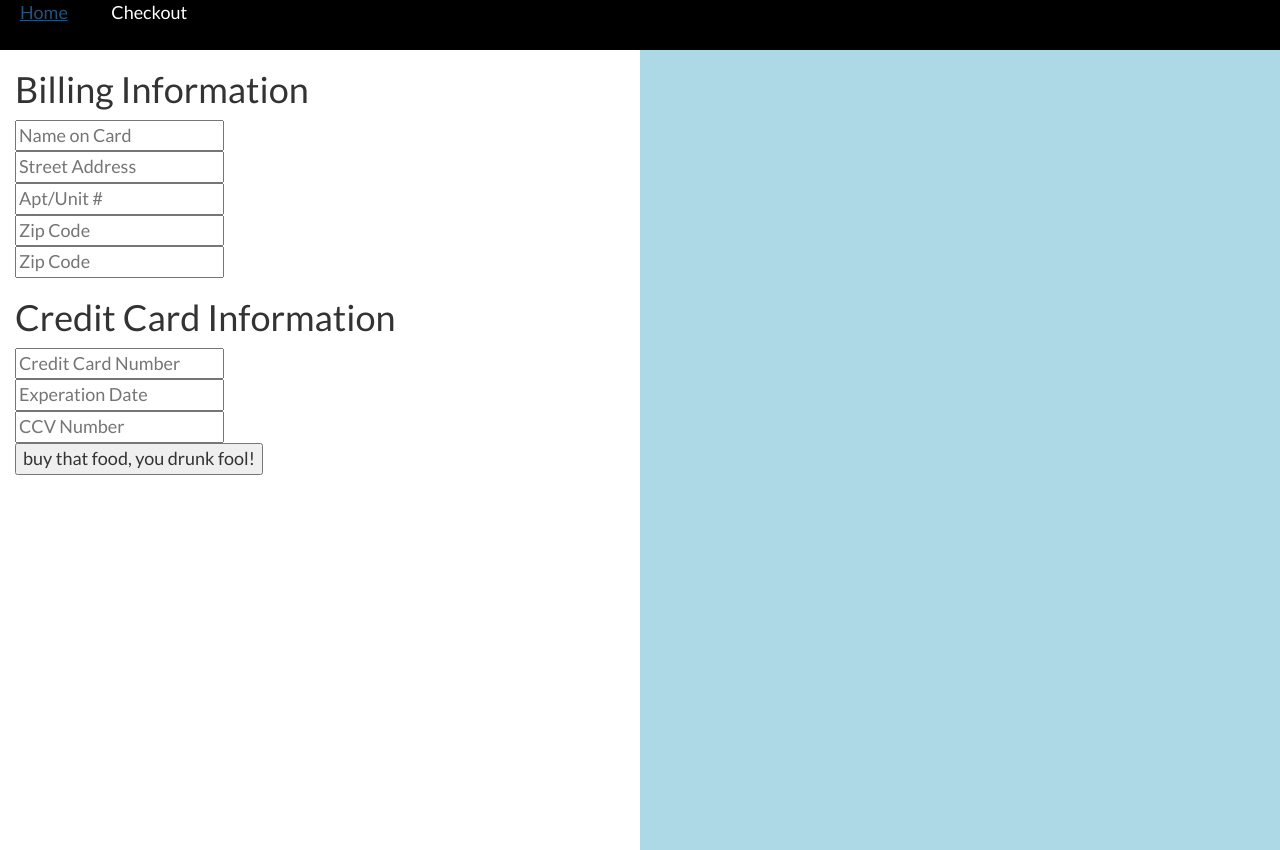
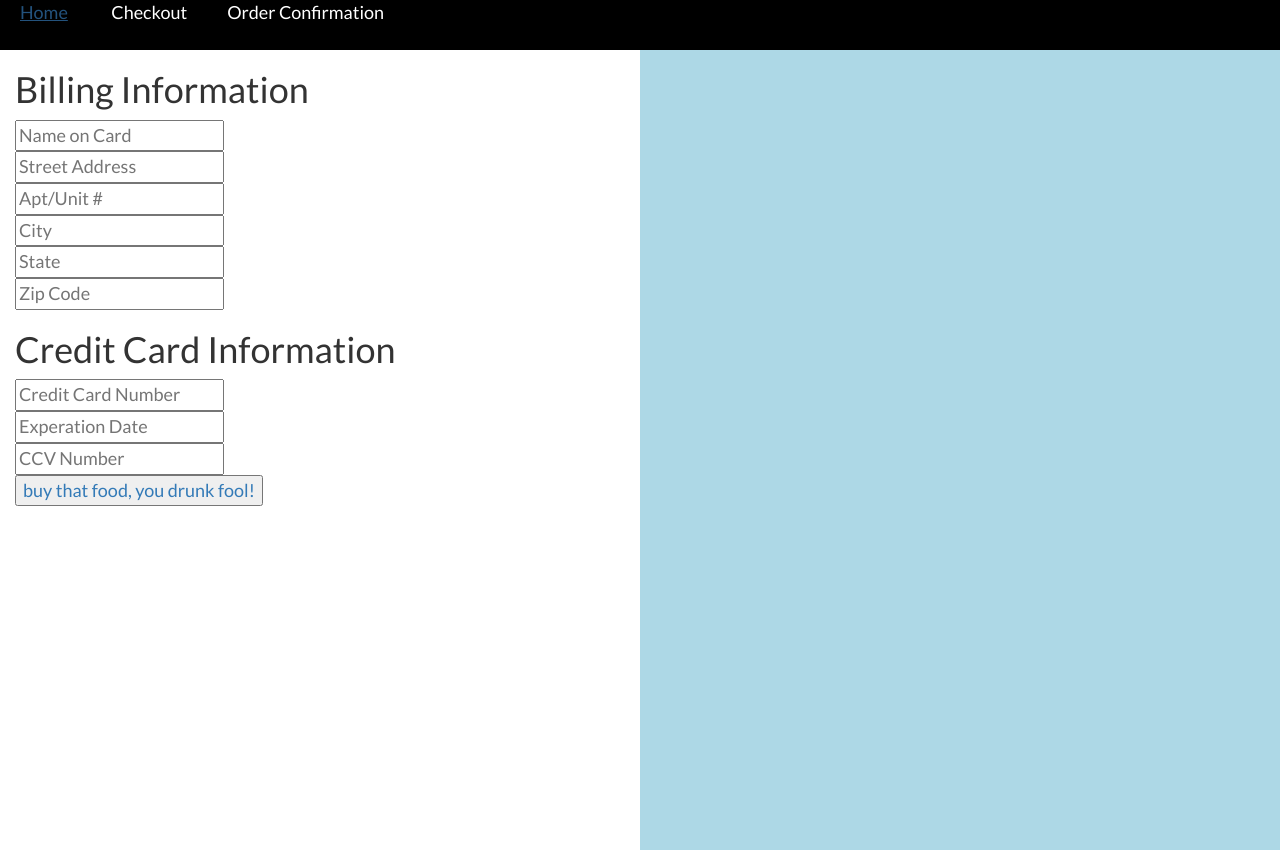
Before and after one commit to ehaala/hackathon2, a React (Create React App) app: page /Checkout in a window 1280 px wide. Built offline with nearby package versions, Linux system fonts and the light colour scheme.

Commit message:
fake form and order confirmation complete

```diff
--- a/src/App.js
+++ b/src/App.js
@@ -4,6 +4,7 @@ import Homepage from './Homepage';
 import FoodItems from './FoodItems';
 import Cart from './Cart';
 import Checkout from './Checkout';
+import OrderConfirmation from './OrderConfirmation';
 
 import {
   BrowserRouter as Router,
@@ -20,15 +21,16 @@ class App extends Component {
 	        <nav >
 	        	<Link className="tab" to="/">Home</Link>{' '}
 	        	<Link className="tab" to="/Checkout">Checkout</Link>
+            <Link className="tab" to="/OrderConfirmation">Order Confirmation</Link>
 	        </nav>
 	        <Route exact path="/" component={Homepage} />
 	        <Route path="/Checkout" component={Checkout} />
+          <Route path="/OrderConfirmation" component={OrderConfirmation} />
         </div>
       </Router>
 
-    )
+    );
   }
 }
 
-
 export default App;
--- a/src/Checkout.js
+++ b/src/Checkout.js
@@ -2,16 +2,19 @@ import React, { Component } from 'react';
 import './App.css';
 import './index.css';
 
+
+import {
+  BrowserRouter as Router,
+  Route,
+  Link
+} from 'react-router-dom';
+
+
 class Checkout extends Component {
-	constructor(props){
-		super(props);
-	// 	state = {
-  //   redirectToNewPage: false
-	// }
 
-	}
 	render() {
 		return (
+			<Router>
 				<div className="cart content col-sm-6">
 					<form>
 					<h1>Billing Information</h1>
@@ -28,9 +31,14 @@ class Checkout extends Component {
 					/>
 					<br />
 					<input	type = "text"
-								placeholder ="Zip Code"
+									placeholder ="City"
 					/>
 					<br />
+					<input	type = "text"
+									placeholder ="State"
+					/>
+					<br />
+
 					<input	type = "text"
 									placeholder ="Zip Code"
 					/>
@@ -48,11 +56,12 @@ class Checkout extends Component {
 									placeholder ="CCV Number"
 					/>
 					<br />
+					</form>
+					<a href='/OrderConfirmation'>
 					<input type="submit" value="buy that food, you drunk fool!" />
-
-				</form>
-
+					</a>
 				</div>
+			</Router>
 		);
 	}
 }
--- /dev/null
+++ b/src/OrderConfirmation.js
@@ -0,0 +1,16 @@
+import React, { Component } from 'react';
+import './App.css';
+import './index.css';
+
+class OrderConfirmation extends Component {
+
+  render(){
+    return(
+      <div>
+        Your food will be available for pickup in 19 minutes.
+      </div>
+    );
+  }
+}
+
+export default OrderConfirmation;
```
Lines whose indentation alone changed are shown as unchanged.
